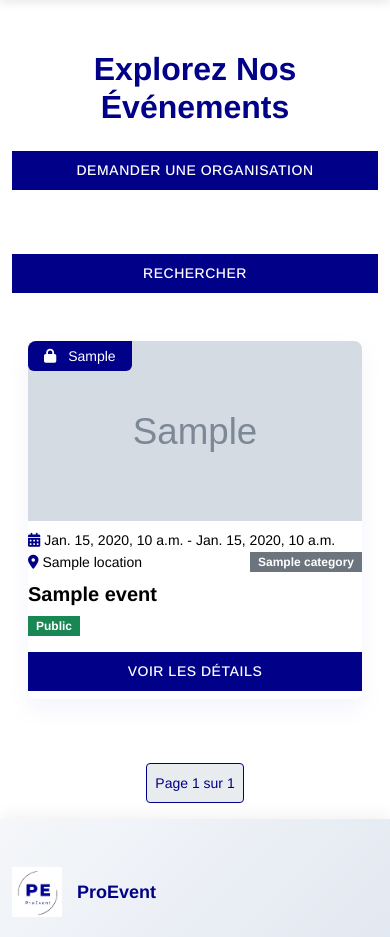
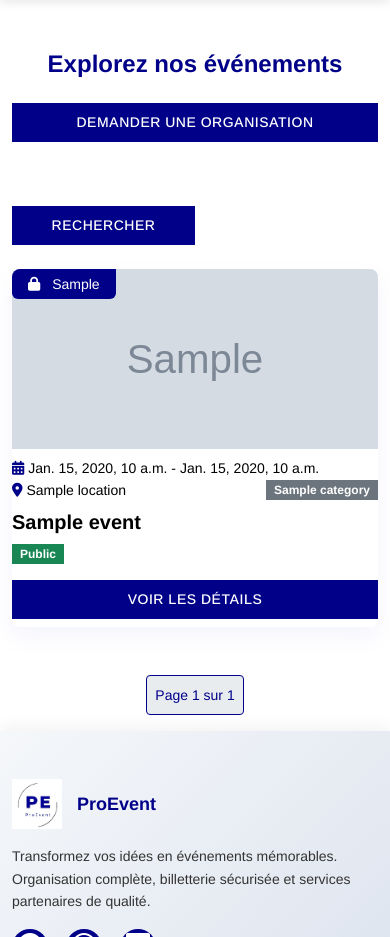
Before and after one commit to ibdems/pro-event, a Django app: template event/templates/event/event.html in a window 390 px wide. Shown: the part 50-987 px from the top of the page. Run offline with Django 5.2, Linux system fonts and the light colour scheme; the template is opened without the code that fills it: most values are stand-ins (such as "Sample title", 1, 10 or a date in 2020); grey boxes marked "Sample" are stand-in pictures; some libraries are stand-ins or nearby versions.

Commit message:
fix length title and btn in event page

```diff
--- a/event/templates/event/event.html
+++ b/event/templates/event/event.html
@@ -2,7 +2,7 @@
 {% endblock title %} {% block content %}
 <div class="container" style="margin-top: 100px">
   <h2 class="text-primary text-center mb-4 scroll-animated">
-    Explorez Nos Événements
+    Explorez nos événements
   </h2>
   <!-- Barre de Recherche et Filtres -->
   <div class="row mb-4">
--- a/static/css/style_event.css
+++ b/static/css/style_event.css
@@ -212,6 +212,32 @@
         bottom: var(--space-md);
         right: var(--space-md);
     }
+
+    /* Titre principal sur une seule ligne avec ellipsis */
+    h2.text-primary.text-center.mb-4.scroll-animated {
+        white-space: nowrap;
+        overflow: hidden;
+        text-overflow: ellipsis;
+        font-size: 1.5rem;
+        max-width: 100vw;
+        margin-left: auto;
+        margin-right: auto;
+        display: block;
+    }
+
+    /* Groupe de filtres : bouton et select prennent chacun 50% */
+    .row.mb-4.align-items-center .col-md-5 .d-flex>select,
+    .row.mb-4.align-items-center .col-md-5 .d-flex>button {
+        width: 50%;
+        min-width: 0;
+        max-width: 100%;
+        margin: 0 !important;
+        box-sizing: border-box;
+    }
+
+    .row.mb-4.align-items-center .col-md-5 .d-flex>select {
+        margin-right: 0.5rem !important;
+    }
 }
 
 /* Avantages section */
@@ -253,7 +279,6 @@
 
 .event-card {
     transition: transform 0.4s ease;
-    margin: var(--space-md);
     border: none;
     overflow: hidden;
     box-shadow: 0 10px 20px rgba(145, 145, 238, 0.1);
```
Also changed, not shown: event/templates/event/accueil.html (+11 -0 lines), static/css/style.css (line endings or trailing spaces).
